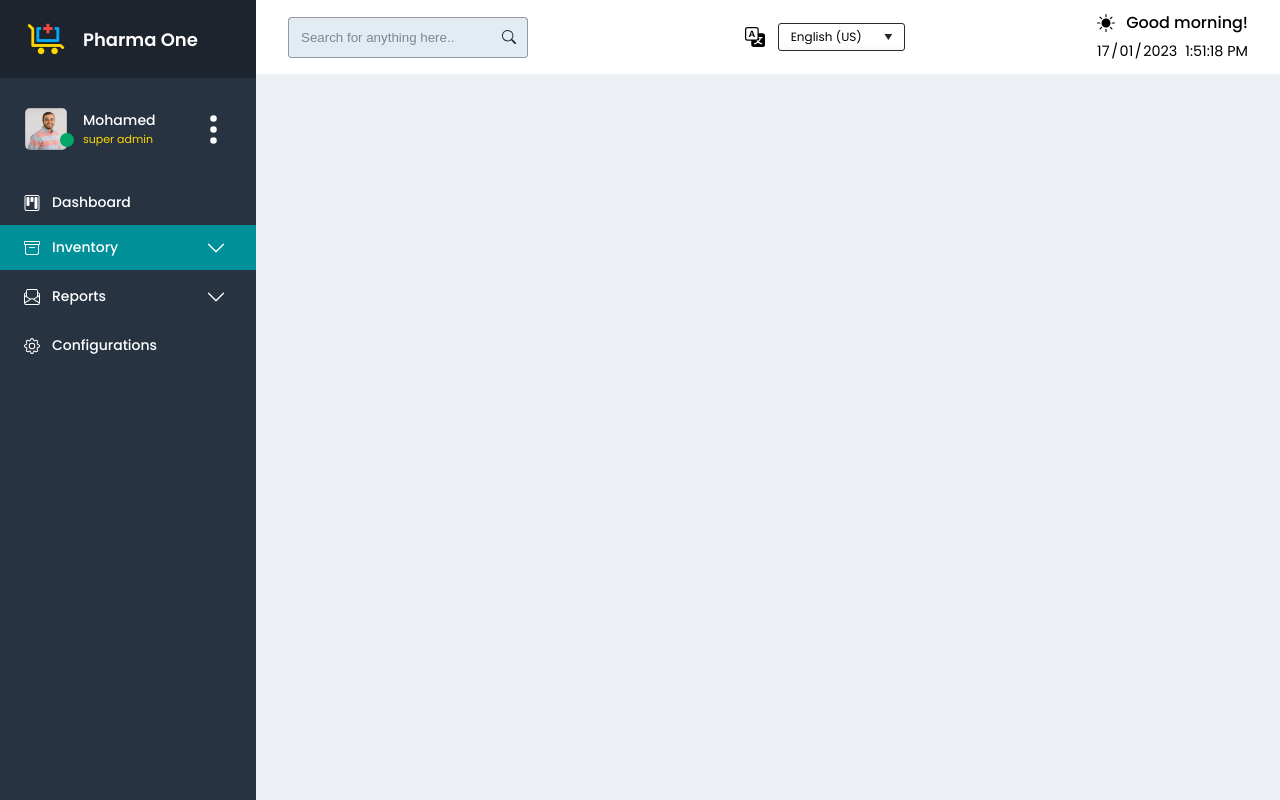
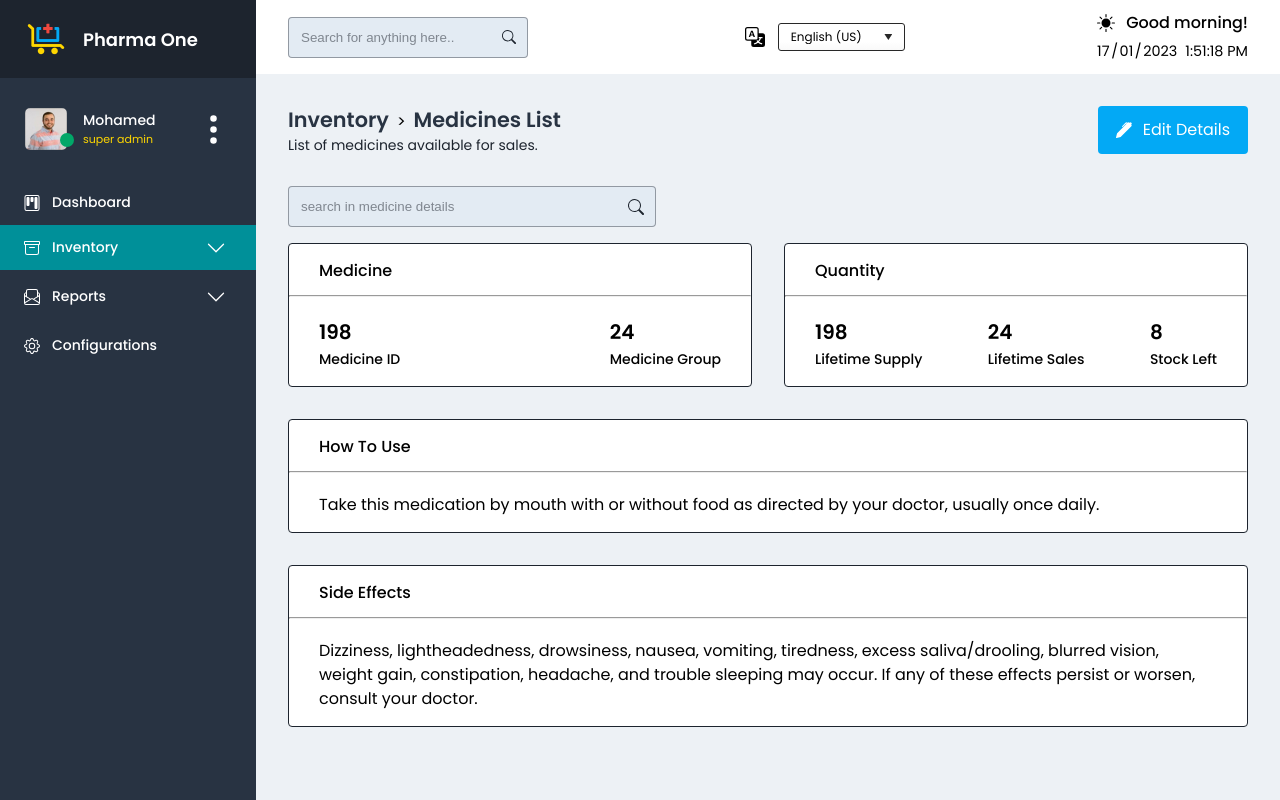
Before and after one commit to mohamedy72/pharmacy-managment, a React (Vite) app: page /inventory/medicineslist/D06ID232435415 in a window 1280 px wide. Built offline with nearby package versions, Linux system fonts and the light colour scheme; data requests are answered from the project's data file.

Commit message:
layout: Add Medicine details page

```diff
--- a/src/App.css
+++ b/src/App.css
@@ -32,6 +32,7 @@ body {
 a {
   text-decoration: none;
   color: inherit;
+  transition: 0.5s ease-in-out;
 }
 ul {
   list-style: none;
--- a/src/components/SubRoutes/MedicineDetails/MedicineDetails.jsx
+++ b/src/components/SubRoutes/MedicineDetails/MedicineDetails.jsx
@@ -2,10 +2,19 @@ import { useParams } from "react-router-dom";
 import "./medicinedetails.css";
 import { useEffect, useState } from "react";
 import axios from "axios";
+import { Info } from "@/components/UI/Widgets/Info";
+import { medicineDetails } from "@/data/medicineDetails";
+import { GridLayout } from "@/components/Layouts/Layouts";
+import LayoutHeader from "@/components/Layouts/LayoutHeader/LayoutHeader";
+import { PenFill } from "react-bootstrap-icons";
+import { Breadcrumbs } from "@/components/UI/Breadcrumbs/Breadcrumbs";
+import { Searchbar } from "@/components/UI/Widgets";
 
 const MedicineDetails = () => {
   const [singleMedicine, setSingleMedicine] = useState({});
+  const [medicineDetail, setMedicineDetail] = useState(medicineDetails);
   const { medID } = useParams();
+
   useEffect(() => {
     const getSingleMedicine = async () => {
       const get = await axios.get(`http://localhost:4000/medicines/${medID}`);
@@ -18,7 +27,36 @@ const MedicineDetails = () => {
 
   return (
     <section>
-      <div className="parent"></div>
+      <LayoutHeader
+        btnClass="btn_edit"
+        iconDir="left"
+        icon={<PenFill />}
+        label="edit details"
+        text={<Breadcrumbs />}
+        paragraph="List of medicines available for sales."
+        path="/inventory/edit"
+      />
+      <Searchbar
+        label="search_medicine_details"
+        name="search_details"
+        placeholder="search in medicine details"
+      />
+      <GridLayout gridClass="info_page">
+        {medicineDetail?.map((med) => (
+          <Info title={med.title} key={med.id}>
+            {typeof med.body === "string" ? (
+              <p>{med.body}</p>
+            ) : (
+              med.body.map((data) => (
+                <div>
+                  <h4>{data.stat}</h4>
+                  <small>{data.identifer}</small>
+                </div>
+              ))
+            )}
+          </Info>
+        ))}
+      </GridLayout>
     </section>
   );
 };
--- a/src/components/SubRoutes/MedicineDetails/medicinedetails.css
+++ b/src/components/SubRoutes/MedicineDetails/medicinedetails.css
@@ -12,3 +12,13 @@
 .remove-btn {
   background-color: var(--reddish);
 }
+
+.info_page {
+  grid-template-columns: 1fr 1fr;
+  gap: 2rem;
+  margin-block: 1rem;
+}
+
+.info_page .info_card:is(:nth-child(3), :nth-child(4)) {
+  grid-column: 1 / -1;
+}
--- a/src/components/SubRoutes/MedicinesList/MedicinesList.jsx
+++ b/src/components/SubRoutes/MedicinesList/MedicinesList.jsx
@@ -6,7 +6,6 @@ import { locationToArray } from "@Utils/locationToArray";
 import { medicinesTableHeaders } from "@/data/medicinesTableHeaders";
 
 import { useLocation, Outlet, Link } from "react-router-dom";
-
 import { Funnel, Plus } from "react-bootstrap-icons";
 
 import {
--- a/src/components/SubRoutes/MedicinesList/medicineslist.css
+++ b/src/components/SubRoutes/MedicinesList/medicineslist.css
@@ -28,6 +28,13 @@
 
 .medicines_list .data_row:last-child > * {
   border-bottom: none;
+}
+
+.medicines_list .action > a {
+  text-decoration: underline;
+}
+.medicines_list .action > a:is(:hover, :focus) {
+  color: hsl(0, 0%, 18%);
 }
 
 .medicines_list .list_controls {
--- a/src/components/UI/Button/button.css
+++ b/src/components/UI/Button/button.css
@@ -12,12 +12,23 @@
   gap: 0 0.7rem;
 }
 
-.btn .btn_data > svg {
+.btn svg {
   width: 1.5rem;
   height: 1.5rem;
+}
+
+.btn .btn_data .btn_edit svg {
+  width: 0.5rem;
+  height: 0.5rem;
 }
 
 .btn-red {
   color: var(--white);
   background-color: var(--reddish);
 }
+
+.btn_edit {
+  background: #03a9f5;
+  border-radius: 4px;
+  color: var(--white);
+}
--- /dev/null
+++ b/src/components/UI/Widgets/Info.jsx
@@ -0,0 +1,11 @@
+import "./widgets.css";
+
+export const Info = ({ title, children }) => {
+  return (
+    <div className="info_card">
+      <h3 className="info_title">{title}</h3>
+      <hr />
+      <div className="info_body">{children}</div>
+    </div>
+  );
+};
--- a/src/components/UI/Widgets/widgets.css
+++ b/src/components/UI/Widgets/widgets.css
@@ -399,3 +399,46 @@
   color: var(--white);
   background-color: rgba(246, 0, 0, 0.718);
 }
+
+/*-----------------------------------*
+ * Info Card
+ *-----------------------------------*/
+
+.info_card {
+  background-color: var(--white);
+  padding-block: 0.9375rem;
+  border-radius: 4px;
+  border: 1px solid #1d242e;
+}
+
+.info_card :is(.info_title, .info_body) {
+  padding-inline: 1.875rem;
+}
+
+.info_card hr {
+  margin-block: 0.75rem 1.25rem;
+  background-color: #1d242e;
+}
+
+.info_card .info_title {
+  text-transform: capitalize;
+  font-size: 1rem;
+  font-weight: 500;
+}
+
+.info_card .info_body {
+  display: flex;
+  flex-wrap: wrap;
+  justify-content: space-between;
+  gap: 15px;
+}
+.info_card .info_body h4 {
+  font-size: 1.25rem;
+  font-weight: 600;
+}
+
+.info_card .info_body small {
+  font-size: 0.875rem;
+  font-weight: 500;
+  text-transform: capitalize;
+}
--- /dev/null
+++ b/src/contexts/MedicineReducer.jsx
@@ -0,0 +1,5 @@
+const initialState = {
+  loading: true,
+  error: "",
+  medicine: {},
+};
--- /dev/null
+++ b/src/data/medicineDetails.js
@@ -0,0 +1,44 @@
+export const medicineDetails = [
+  {
+    id: 1,
+    title: "medicine",
+    body: [
+      {
+        stat: 198,
+        identifer: "medicine ID",
+      },
+      {
+        stat: 24,
+        identifer: "medicine group",
+      },
+    ],
+  },
+  {
+    id: 2,
+    title: "quantity",
+    body: [
+      {
+        stat: 198,
+        identifer: "lifetime supply",
+      },
+      {
+        stat: 24,
+        identifer: "lifetime sales",
+      },
+      {
+        stat: 8,
+        identifer: "stock left",
+      },
+    ],
+  },
+  {
+    id: 3,
+    title: "how to use",
+    body: "Take this medication by mouth with or without food as directed by your doctor, usually once daily.",
+  },
+  {
+    id: 4,
+    title: "side effects",
+    body: "Dizziness, lightheadedness, drowsiness, nausea, vomiting, tiredness, excess saliva/drooling, blurred vision, weight gain, constipation, headache, and trouble sleeping may occur. If any of these effects persist or worsen, consult your doctor.",
+  },
+];
--- a/src/utils/apiCalls.js
+++ b/src/utils/apiCalls.js
@@ -17,8 +17,8 @@ export async function getAllMedicines() {
   return fetchMedicines.data;
 }
 
-export async function addNewMedicine(post) {
-  const addNewMedicine = await URL.post(ENDPOINT, JSON.stringify(post), {
+export async function addNewMedicine(medicine) {
+  const addNewMedicine = await URL.post(ENDPOINT, JSON.stringify(medicine), {
     headers: {
       "Content-Type": "application/json",
     },
--- a/src/utils/routes.jsx
+++ b/src/utils/routes.jsx
@@ -56,16 +56,7 @@ export const router = createBrowserRouter(
             crumb: () => <span>Medicines List</span>,
           }}
         >
-          <Route
-            path=":medID"
-            element={<MedicineDetails />}
-            loader=""
-            handle={{
-              crumb: (data) => {
-                return <span>{data}</span>;
-              },
-            }}
-          />
+          <Route path=":medID" element={<MedicineDetails />} />
         </Route>
         <Route
           path="medicinesgroup"
```
